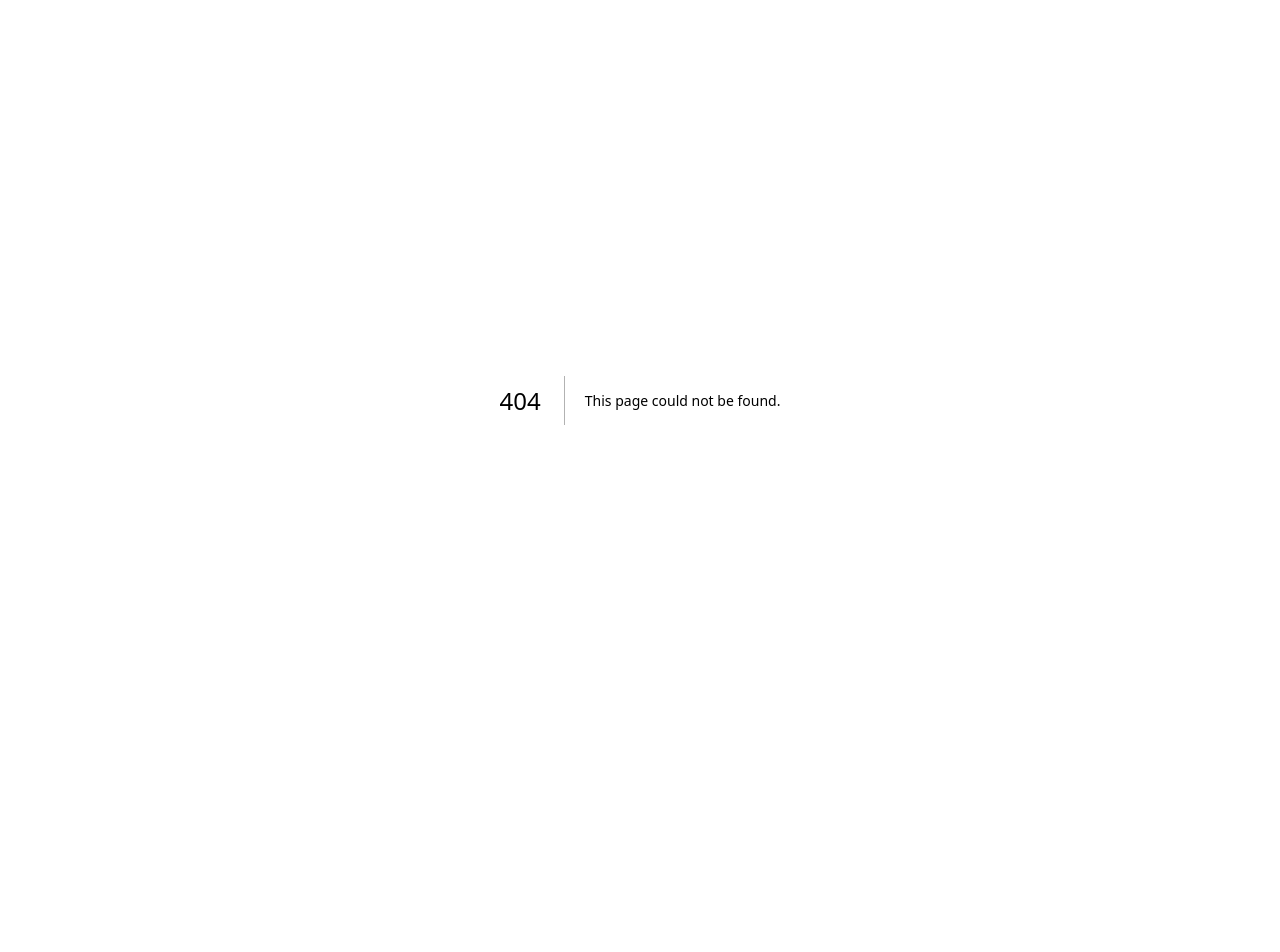
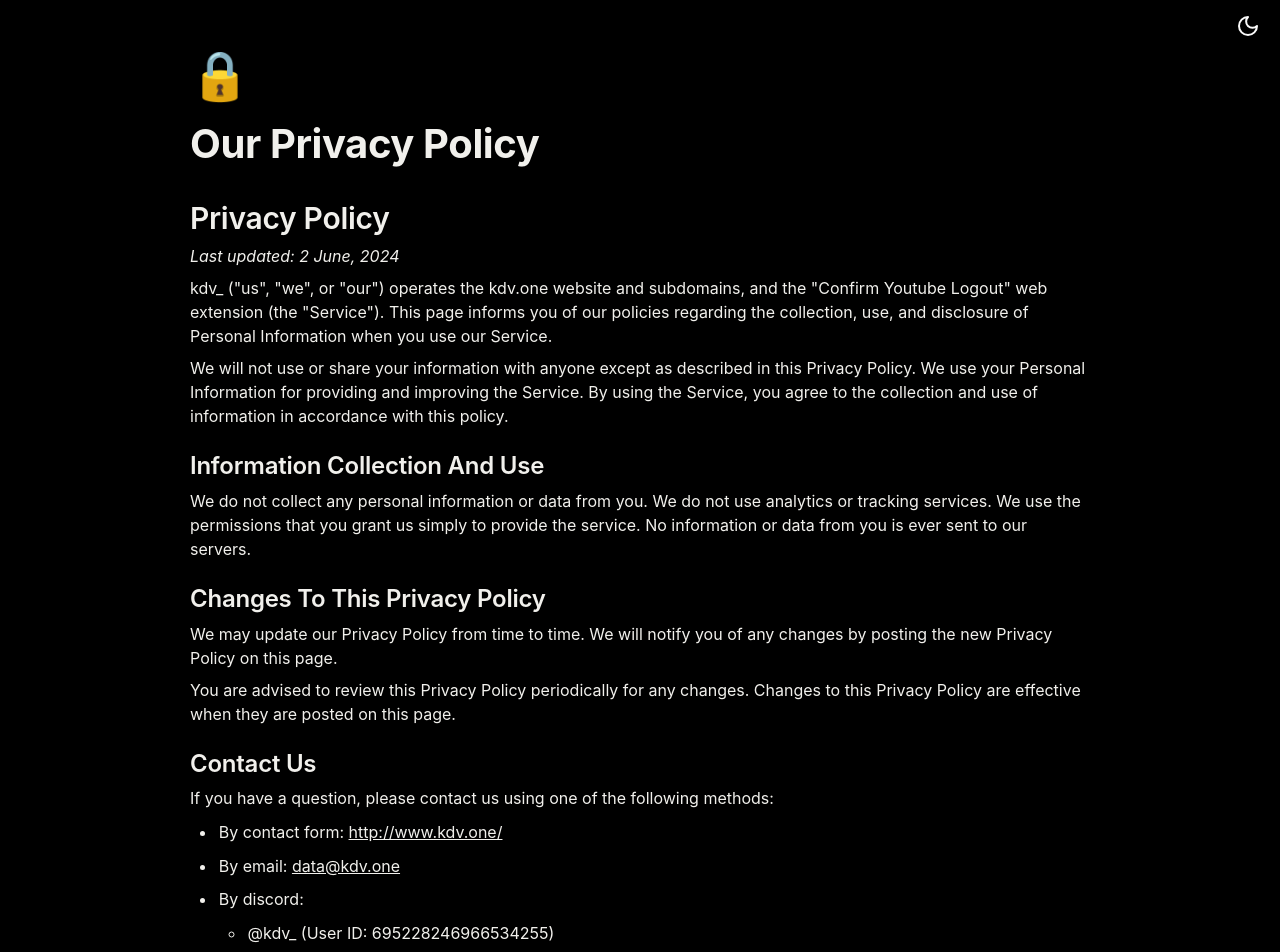
Before and after one commit to kirbodev/kdvsite, a Next.js app: page /cyl/privacy in a window 1280 px wide. Before the commit this address had no page. Shown: the top 952 px of the page. Before the commit the page ends 800 px from the top, so only its background shows below. Built offline with nearby package versions, Linux system fonts and the light colour scheme.

Commit message:
added pages for CYL

```diff
--- /dev/null
+++ b/app/cyl/page.tsx
@@ -0,0 +1,27 @@
+import { Button } from "@/components/ui/button";
+import { IconMoodPuzzled } from "@tabler/icons-react";
+import Link from "next/link";
+
+export default function Pomegranate() {
+  return (
+    <div className="flex h-screen flex-col items-center justify-center">
+      <IconMoodPuzzled size={128} />
+      <h1 className="mt-4 text-3xl font-bold">
+        We&apos;re not sure why you&apos;re here but this page is still under
+        construction.
+      </h1>
+      <em className="my-4">Maybe, these will interest you?</em>
+      <div className="flex gap-4">
+        <Button variant="destructive" asChild>
+          <Link href="https://status.kdv.one/">Status</Link>
+        </Button>
+        <Button variant="secondary" asChild>
+          <Link href="/cyl/privacy">Privacy</Link>
+        </Button>
+        <Button variant="secondary" asChild>
+          <Link href="/">Home</Link>
+        </Button>
+      </div>
+    </div>
+  );
+}
--- /dev/null
+++ b/app/cyl/privacy/page.tsx
@@ -0,0 +1,113 @@
+import { Metadata } from "next";
+import "./privacy.css";
+import { ThemeSwitcher } from "@/components/themeSwitcher";
+import { TracingBeam } from "@/components/ui/tracing-beam";
+import { CopyleftIcon } from "lucide-react";
+import Footer from "@/components/footer";
+
+export const metadata: Metadata = {
+  title: "Privacy Policy",
+  description: "Our Privacy Policy",
+  keywords: ["privacy", "policy", "confirm", "youtube", "logout", "ycl"],
+};
+
+export default function PrivacyPage() {
+  return (
+    <>
+      <div className="absolute right-0 top-0 m-2">
+        <ThemeSwitcher />
+      </div>
+      <article className="page sans">
+        <header>
+          <div className="page-header-icon">
+            <span className="icon">🔒</span>
+          </div>
+          <h1 className="page-title">Our Privacy Policy</h1>
+          <p className="page-description"></p>
+        </header>
+        <div className="page-body">
+          <h1>Privacy Policy</h1>
+          <p>
+            <em>Last updated: 2 June, 2024</em>
+          </p>
+          <p>
+            kdv_ (&quot;us&quot;, &quot;we&quot;, or &quot;our&quot;) operates
+            the kdv.one website and subdomains, and the &quot;Confirm Youtube
+            Logout&quot; web extension (the &quot;Service&quot;). This page
+            informs you of our policies regarding the collection, use, and
+            disclosure of Personal Information when you use our Service.
+          </p>
+          <p>
+            We will not use or share your information with anyone except as
+            described in this Privacy Policy. We use your Personal Information
+            for providing and improving the Service. By using the Service, you
+            agree to the collection and use of information in accordance with
+            this policy.
+          </p>
+          <h2>Information Collection And Use</h2>
+          <p>
+            We do not collect any personal information or data from you. We do
+            not use analytics or tracking services. We use the permissions that
+            you grant us simply to provide the service. No information or data
+            from you is ever sent to our servers.
+          </p>
+          <h2>Changes To This Privacy Policy</h2>
+          <p>
+            We may update our Privacy Policy from time to time. We will notify
+            you of any changes by posting the new Privacy Policy on this page.
+          </p>
+          <p>
+            You are advised to review this Privacy Policy periodically for any
+            changes. Changes to this Privacy Policy are effective when they are
+            posted on this page.
+          </p>
+          <h2>Contact Us</h2>
+          <p>
+            If you have a question, please contact us using one of the following
+            methods:
+            <br />
+          </p>
+          <ul className="bulleted-list">
+            <li
+              style={{
+                listStyleType: "disc",
+              }}
+            >
+              By contact form:{" "}
+              <a href="http://www.kdv.one/#contact">http://www.kdv.one/</a>
+            </li>
+          </ul>
+          <ul className="bulleted-list">
+            <li
+              style={{
+                listStyleType: "disc",
+              }}
+            >
+              By email: <a href="mailto:data@kdv.one">data@kdv.one</a>
+            </li>
+          </ul>
+          <ul className="bulleted-list">
+            <li
+              style={{
+                listStyleType: "disc",
+              }}
+            >
+              By discord:
+              <ul className="bulleted-list">
+                <li
+                  style={{
+                    listStyleType: "circle",
+                  }}
+                >
+                  @kdv_ (User ID: 695228246966534255)
+                </li>
+              </ul>
+            </li>
+          </ul>
+          <p></p>
+        </div>
+      </article>
+      <Footer />
+    </>
+  );
+}
--- /dev/null
+++ b/app/cyl/privacy/privacy.css
@@ -0,0 +1,354 @@
+/* cspell:disable-file */
+/* webkit printing magic: print all background colors */
+@media only screen {
+  body {
+    color: rgb(55, 53, 47);
+  }
+  article {
+    margin: 2em auto;
+    max-width: 900px;
+  }
+  .dark body {
+    color: rgb(241, 240, 236);
+  }
+}
+
+body {
+  line-height: 1.5;
+  white-space: pre-wrap;
+}
+
+a,
+a.visited {
+  color: inherit;
+  text-decoration: underline;
+}
+
+.pdf-relative-link-path {
+  font-size: 80%;
+  color: #444;
+}
+
+h1,
+h2,
+h3 {
+  letter-spacing: -0.01em;
+  line-height: 1.2;
+  font-weight: 600;
+  margin-bottom: 0;
+}
+
+.page-title {
+  font-size: 2.5rem;
+  font-weight: 700;
+  margin-top: 0;
+  margin-bottom: 0.75em;
+}
+
+h1 {
+  font-size: 1.875rem;
+  margin-top: 1.875rem;
+}
+
+h2 {
+  font-size: 1.5rem;
+  margin-top: 1.5rem;
+}
+
+h3 {
+  font-size: 1.25rem;
+  margin-top: 1.25rem;
+}
+
+.source {
+  border: 1px solid #ddd;
+  border-radius: 3px;
+  padding: 1.5em;
+  word-break: break-all;
+}
+
+.callout {
+  border-radius: 3px;
+  padding: 1rem;
+}
+
+figure {
+  margin: 1.25em 0;
+  page-break-inside: avoid;
+}
+
+figcaption {
+  opacity: 0.5;
+  font-size: 85%;
+  margin-top: 0.5em;
+}
+
+mark {
+  background-color: transparent;
+}
+
+.indented {
+  padding-left: 1.5em;
+}
+
+hr {
+  background: transparent;
+  display: block;
+  width: 100%;
+  height: 1px;
+  visibility: visible;
+  border: none;
+  border-bottom: 1px solid rgba(55, 53, 47, 0.09);
+}
+
+img {
+  max-width: 100%;
+}
+
+@media only print {
+  img {
+    max-height: 100vh;
+    object-fit: contain;
+  }
+}
+
+@page {
+  margin: 1in;
+}
+
+.collection-content {
+  font-size: 0.875rem;
+}
+
+.column-list {
+  display: flex;
+  justify-content: space-between;
+}
+
+.column {
+  padding: 0 1em;
+}
+
+.column:first-child {
+  padding-left: 0;
+}
+
+.column:last-child {
+  padding-right: 0;
+}
+
+.table_of_contents-item {
+  display: block;
+  font-size: 0.875rem;
+  line-height: 1.3;
+  padding: 0.125rem;
+}
+
+.table_of_contents-indent-1 {
+  margin-left: 1.5rem;
+}
+
+.table_of_contents-indent-2 {
+  margin-left: 3rem;
+}
+
+.table_of_contents-indent-3 {
+  margin-left: 4.5rem;
+}
+
+.table_of_contents-link {
+  text-decoration: none;
+  opacity: 0.7;
+  border-bottom: 1px solid rgba(55, 53, 47, 0.18);
+}
+
+table,
+th,
+td {
+  border: 1px solid rgba(55, 53, 47, 0.09);
+  border-collapse: collapse;
+}
+
+table {
+  border-left: none;
+  border-right: none;
+}
+
+th,
+td {
+  font-weight: normal;
+  padding: 0.25em 0.5em;
+  line-height: 1.5;
+  min-height: 1.5em;
+  text-align: left;
+}
+
+th {
+  color: rgba(55, 53, 47, 0.6);
+}
+
+ol,
+ul {
+  margin: 0;
+  margin-block-start: 0.6em;
+  margin-block-end: 0.6em;
+}
+
+li > ol:first-child,
+li > ul:first-child {
+  margin-block-start: 0.6em;
+}
+
+ul > li {
+  list-style: disc;
+}
+
+ul.to-do-list {
+  padding-inline-start: 0;
+}
+
+ul.to-do-list > li {
+  list-style: none;
+}
+
+.to-do-children-checked {
+  text-decoration: line-through;
+  opacity: 0.375;
+}
+
+ul.toggle > li {
+  list-style: none;
+}
+
+ul {
+  padding-inline-start: 1.7em;
+}
+
+ul > li {
+  padding-left: 0.1em;
+}
+
+ol {
+  padding-inline-start: 1.6em;
+}
+
+ol > li {
+  padding-left: 0.2em;
+}
+
+.mono ol {
+  padding-inline-start: 2em;
+}
+
+.mono ol > li {
+  text-indent: -0.4em;
+}
+
+.toggle {
+  padding-inline-start: 0em;
+  list-style-type: none;
+}
+
+.collection-title {
+  display: inline-block;
+  margin-right: 1em;
+}
+
+.page-description {
+  margin-bottom: 2em;
+}
+
+.icon {
+  display: inline-block;
+  max-width: 1.2em;
+  max-height: 1.2em;
+  text-decoration: none;
+  vertical-align: text-bottom;
+  margin-right: 0.5em;
+}
+
+img.icon {
+  border-radius: 3px;
+}
+
+.user-icon {
+  width: 1.5em;
+  height: 1.5em;
+  border-radius: 100%;
+  margin-right: 0.5rem;
+}
+
+.user-icon-inner {
+  font-size: 0.8em;
+}
+
+.text-icon {
+  border: 1px solid #000;
+  text-align: center;
+}
+
+.page-cover-image {
+  display: block;
+  object-fit: cover;
+  width: 100%;
+  max-height: 30vh;
+}
+
+.page-header-icon {
+  font-size: 3rem;
+  margin-bottom: 1rem;
+}
+
+.page-header-icon-with-cover {
+  margin-top: -0.72em;
+  margin-left: 0.07em;
+}
+
+p {
+  margin-top: 0.5em;
+  margin-bottom: 0.5em;
+}
+
+.sans {
+  font-family:
+    ui-sans-serif,
+    -apple-system,
+    BlinkMacSystemFont,
+    "Segoe UI",
+    Helvetica,
+    "Apple Color Emoji",
+    Arial,
+    sans-serif,
+    "Segoe UI Emoji",
+    "Segoe UI Symbol";
+}
+
+.code {
+  font-family: "SFMono-Regular", Menlo, Consolas, "PT Mono", "Liberation Mono",
+    Courier, monospace;
+}
+
+.serif {
+  font-family: Lyon-Text, Georgia, ui-serif, serif;
+}
+
+.mono {
+  font-family: iawriter-mono, Nitti, Menlo, Courier, monospace;
+}
+
+.highlight-default {
+  color: rgba(55, 53, 47, 1);
+}
+
+.block-color-default {
+  color: inherit;
+  fill: inherit;
+}
+
+.block-color-gray_background {
+  background: rgb(224, 224, 227);
+}
+
+.dark .block-color-gray_background {
+  background: rgb(20, 20, 20);
+}
```
